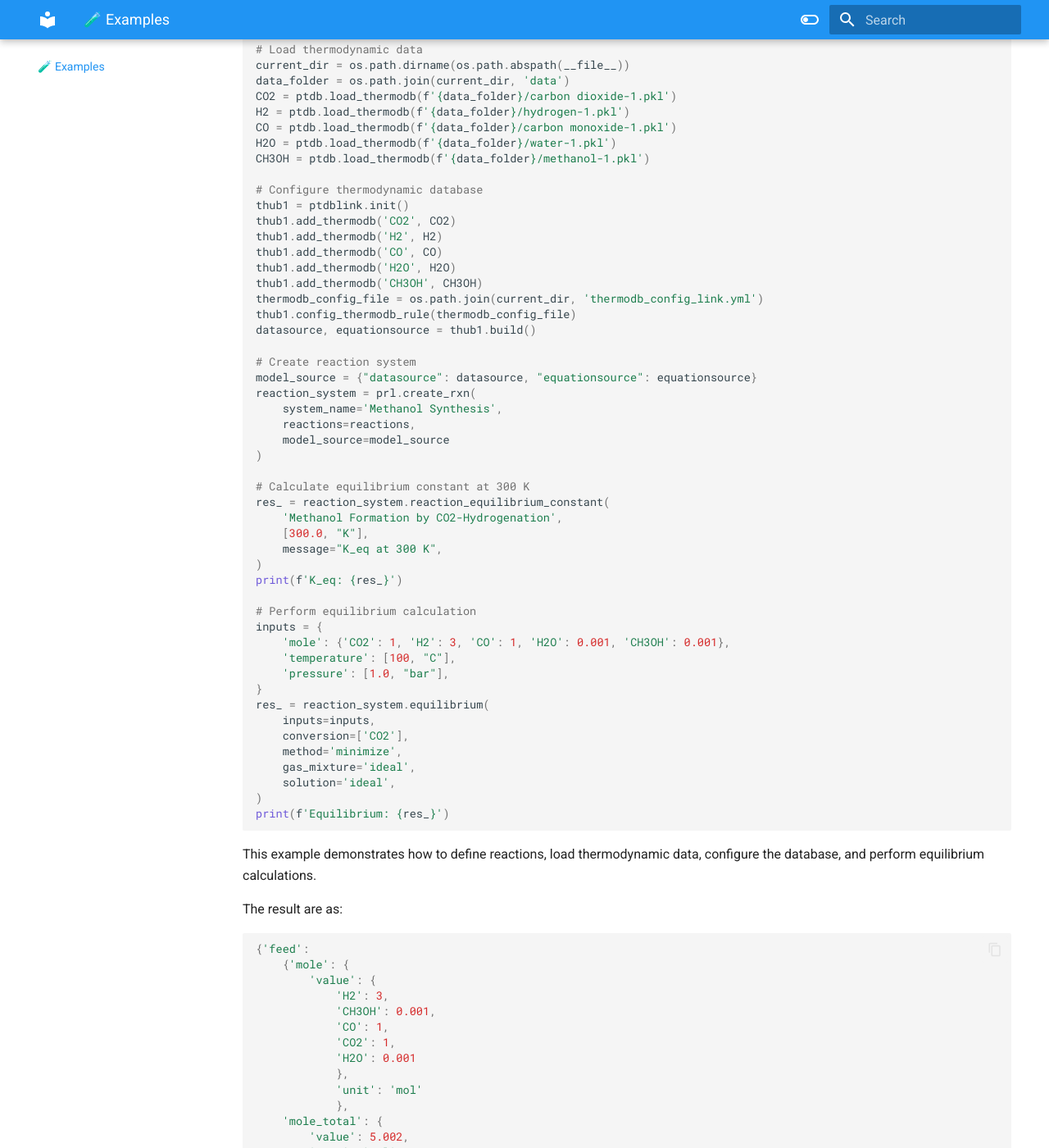
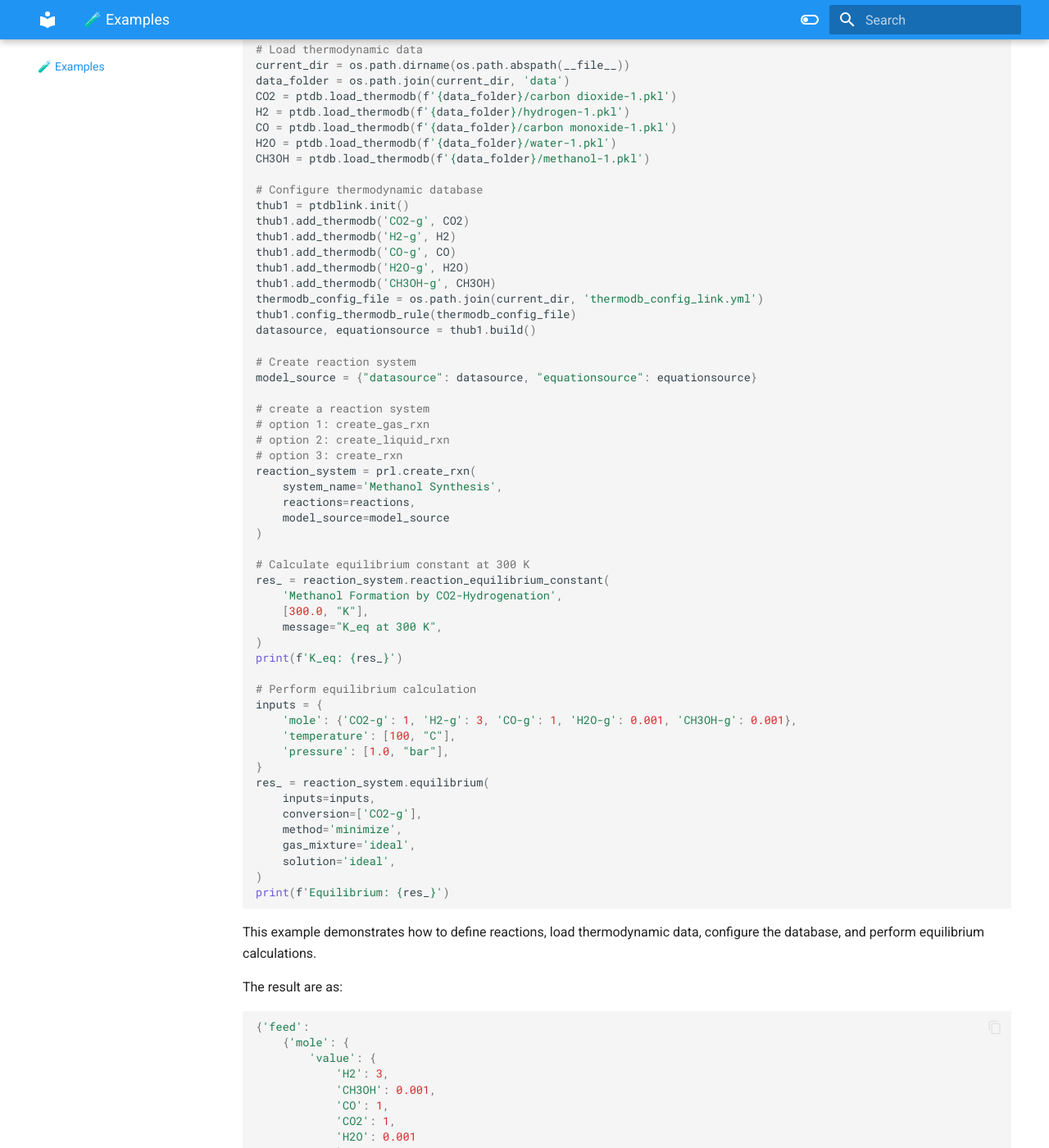
Before and after one commit to sinagilassi/PyReactLab, an MkDocs documentation site: the page built from docs/examples.md, in a window 1280 px wide and 1400 px high, scrolled down 569 px. Shown: the whole window at 82% size. Built offline with MkDocs 1.6.1 and Material for MkDocs 9.7.7, drawn with Linux system fonts in a browser that asks for light colours.

Commit message:
add site example

```diff
--- a/docs/examples.md
+++ b/docs/examples.md
@@ -29,17 +29,22 @@ CH3OH = ptdb.load_thermodb(f'{data_folder}/methanol-1.pkl')
 
 # Configure thermodynamic database
 thub1 = ptdblink.init()
-thub1.add_thermodb('CO2', CO2)
-thub1.add_thermodb('H2', H2)
-thub1.add_thermodb('CO', CO)
-thub1.add_thermodb('H2O', H2O)
-thub1.add_thermodb('CH3OH', CH3OH)
+thub1.add_thermodb('CO2-g', CO2)
+thub1.add_thermodb('H2-g', H2)
+thub1.add_thermodb('CO-g', CO)
+thub1.add_thermodb('H2O-g', H2O)
+thub1.add_thermodb('CH3OH-g', CH3OH)
 thermodb_config_file = os.path.join(current_dir, 'thermodb_config_link.yml')
 thub1.config_thermodb_rule(thermodb_config_file)
 datasource, equationsource = thub1.build()
 
 # Create reaction system
 model_source = {"datasource": datasource, "equationsource": equationsource}
+
+# create a reaction system
+# option 1: create_gas_rxn
+# option 2: create_liquid_rxn
+# option 3: create_rxn
 reaction_system = prl.create_rxn(
     system_name='Methanol Synthesis',
     reactions=reactions,
@@ -56,13 +61,13 @@ print(f'K_eq: {res_}')
 
 # Perform equilibrium calculation
 inputs = {
-    'mole': {'CO2': 1, 'H2': 3, 'CO': 1, 'H2O': 0.001, 'CH3OH': 0.001},
+    'mole': {'CO2-g': 1, 'H2-g': 3, 'CO-g': 1, 'H2O-g': 0.001, 'CH3OH-g': 0.001},
     'temperature': [100, "C"],
     'pressure': [1.0, "bar"],
 }
 res_ = reaction_system.equilibrium(
     inputs=inputs,
-    conversion=['CO2'],
+    conversion=['CO2-g'],
     method='minimize',
     gas_mixture='ideal',
     solution='ideal',
```
